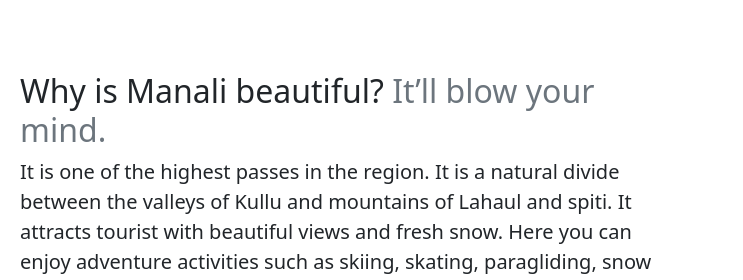
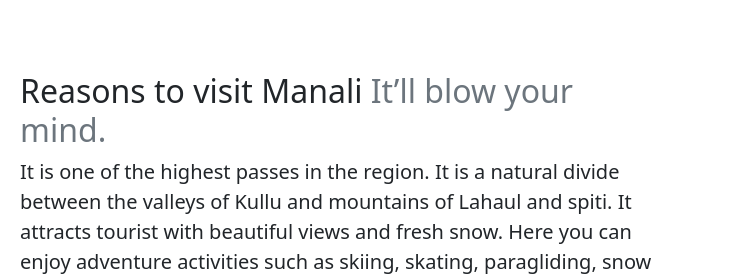
Before and after one commit to web10crown/rudra-travel-agency, a plain HTML site: page about.html in a window 1280 px wide. Shown: the part 537-817 px from the top of the page, 537-1280 px from the left. Drawn offline with nearby package versions, Linux system fonts and the light colour scheme.

Commit message:
Update about.html

```diff
--- a/about.html
+++ b/about.html
@@ -68,7 +68,7 @@
 
             <div class="row featurette d-flex justify-content-center align-items-center my-2">
                 <div class="col-md-7 order-md-1">
-                    <h2 class="featurette-heading">Why is Manali beautiful? <span class="text-muted">It’ll blow your
+                    <h2 class="featurette-heading">Reasons to visit Manali <span class="text-muted">It’ll blow your
                             mind.</span></h2>
                     <p class="lead">
                       It is one of the highest passes in the region. It is a natural divide between the valleys of Kullu and mountains of Lahaul and spiti. It attracts tourist with beautiful views and fresh snow. Here you can enjoy adventure activities such as skiing, skating, paragliding, snow scooter and more..
```
